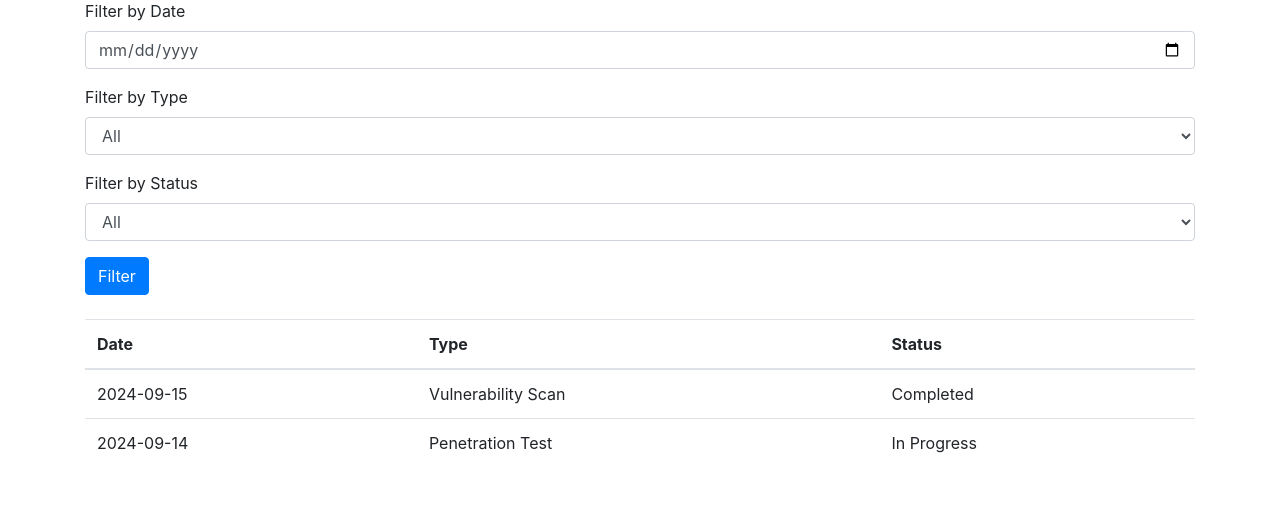
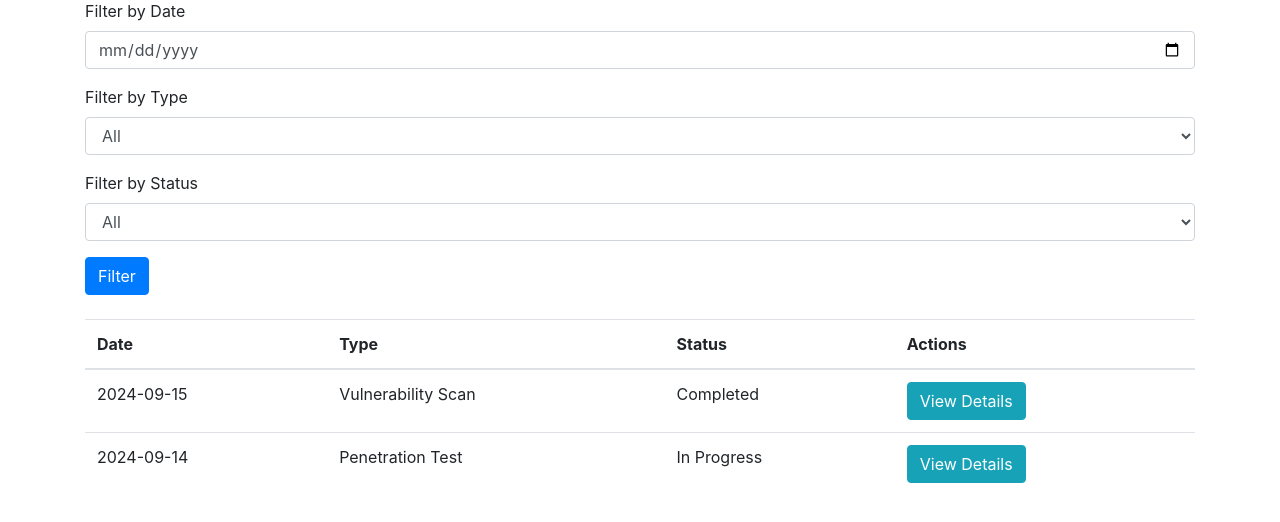
Before and after one commit to ProjectZeroDays/Gods-Wrath, a Flask app: page /reports in a window 1280 px wide. Shown: the part 113-635 px from the top of the page. Run offline with Flask 3, Linux system fonts and the light colour scheme; the visitor is signed in with stand-in values (Sample User, id 1); some libraries are stand-ins or nearby versions.

Commit message:
Update reports.html
Signed-off-by: PROJECT ZERO <56379955+ProjectZeroDays@users.noreply.github.com>

```diff
--- a/audit_tool/web/templates/reports.html
+++ b/audit_tool/web/templates/reports.html
@@ -33,6 +33,7 @@
             <th>Date</th>
             <th>Type</th>
             <th>Status</th>
+            <th>Actions</th>
         </tr>
     </thead>
     <tbody>
@@ -41,6 +42,7 @@
             <td>{{ report.date }}</td>
             <td>{{ report.type }}</td>
             <td>{{ report.status }}</td>
+            <td><a href="{{ url_for('report_detail', report_id=report.id) }}" class="btn btn-info">View Details</a></td>
         </tr>
         {% endfor %}
     </tbody>
```
